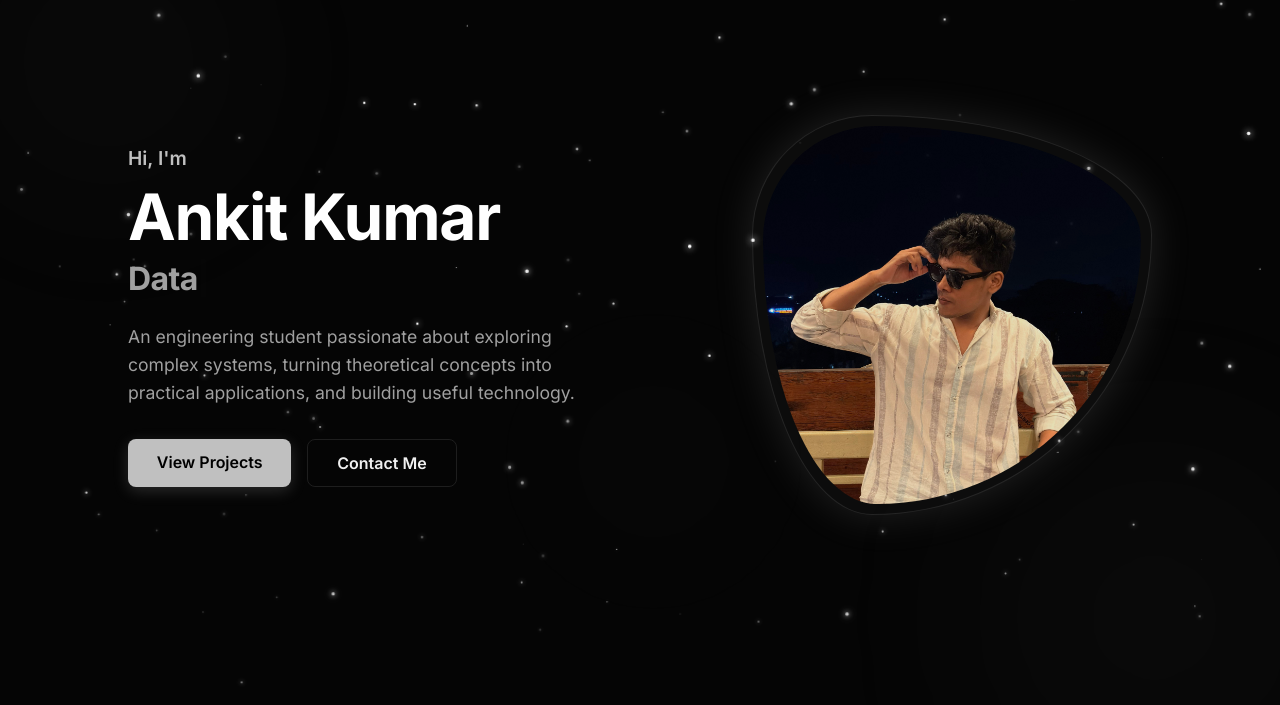
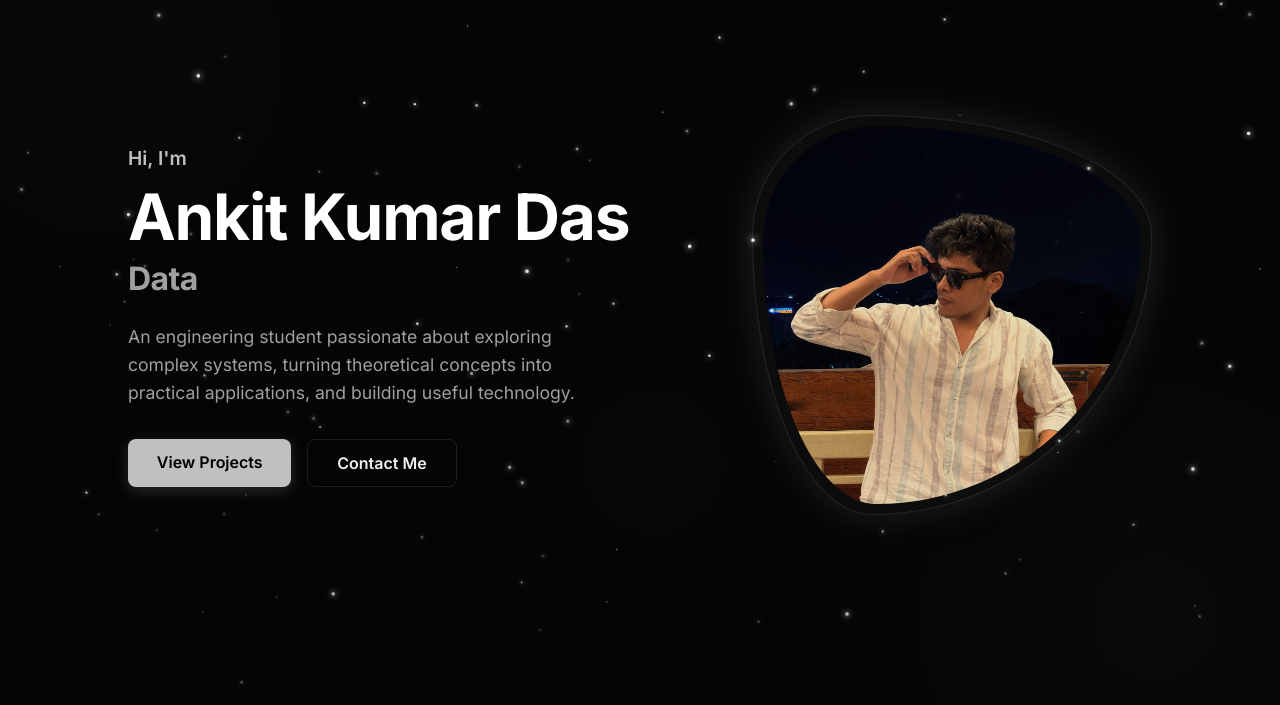
Before and after one commit to Anxeet/my_portfolio-, a plain HTML site: page AnkitPortfolio/index.html in a window 1280 px wide. Shown: the part 95-800 px from the top of the page. Drawn offline with Linux system fonts and the light colour scheme.

Commit message:
name change

```diff
--- a/AnkitPortfolio/index.html
+++ b/AnkitPortfolio/index.html
@@ -53,7 +53,7 @@
     <section id="home" class="hero section">
         <div class="hero-content fade-in-up">
             <p class="greeting">Hi, I'm</p>
-            <h1 class="name">Ankit Kumar </h1>
+            <h1 class="name">Ankit Kumar Das </h1>
             <h2 class="title type-wrap"><span class="typewriter"></span><span class="cursor">|</span></h2>
             <p class="description">
                 An engineering student passionate about exploring complex systems, turning theoretical concepts into
```
